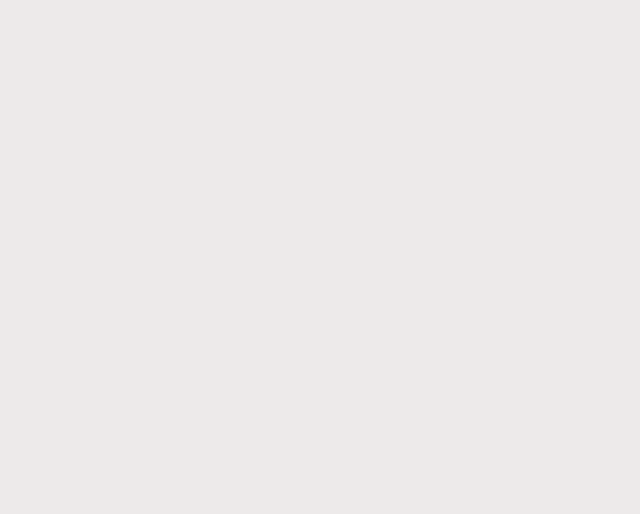
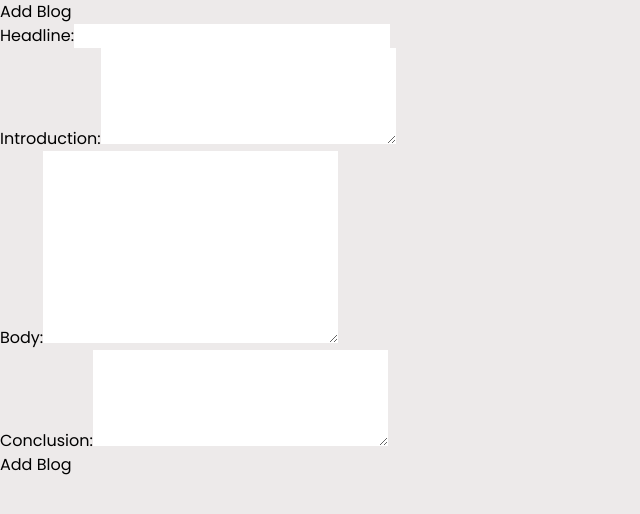
Before and after one commit to SusheelThapa/blog, a React app in the folder blog/: page /addblog in a window 1280 px wide. Before the commit this address had no page. Shown: the top 514 px of the page, without its empty margins (0-640 px from the left). Built offline with nearby package versions, Linux system fonts and the light colour scheme; the HTML template or start-up script is replaced by a standard one.

Commit message:
Created AddBlog Form

```diff
--- /dev/null
+++ b/blog/src/components/Common/Button.tsx
@@ -0,0 +1,15 @@
+interface Props {
+  text: string;
+}
+
+const Button = ({ text }: Props) => {
+  return (
+    <a href="/addblog">
+      <div className="my-5 bg-gray-700 text-white py-4 px-8 text-center hover:text-black hover:bg-gray-100 cursor-pointer rounded-2xl  w-full text-4xl">
+        {text}
+      </div>
+    </a>
+  );
+};
+
+export default Button;
--- /dev/null
+++ b/blog/src/pages/AddBlog.tsx
@@ -0,0 +1,97 @@
+import { useState } from "react";
+import Layout from "../layout/Layout";
+
+const AddBlog = () => {
+  const [headline, setHeadline] = useState("");
+  const [introduction, setIntroduction] = useState("");
+  const [body, setBody] = useState("");
+  const [conclusion, setConclusion] = useState("");
+
+  const handleSubmit = (e) => {
+    e.preventDefault();
+    const newBlog = {
+      headline,
+      introduction,
+      body,
+      conclusion,
+    };
+
+    // Perform API call or other actions with the new blog data
+
+    // Reset the form fields
+    setHeadline("");
+    setIntroduction("");
+    setBody("");
+    setConclusion("");
+  };
+
+  return (
+    <Layout>
+      <div className="max-w-lg mx-auto mt-8">
+        <h1 className="text-3xl font-semibold mb-4">Add Blog</h1>
+        <form onSubmit={handleSubmit} className="space-y-6">
+          <div>
+            <label htmlFor="headline" className="block font-medium mb-2">
+              Headline:
+            </label>
+            <input
+              type="text"
+              id="headline"
+              value={headline}
+              onChange={(e) => setHeadline(e.target.value)}
+              required
+              className="w-full px-4 py-2 rounded-lg border-gray-300 focus:ring-blue-500 focus:border-blue-500"
+            />
+          </div>
+          <div>
+            <label htmlFor="introduction" className="block font-medium mb-2">
+              Introduction:
+            </label>
+            <textarea
+              id="introduction"
+              value={introduction}
+              onChange={(e) => setIntroduction(e.target.value)}
+              required
+              className="w-full px-4 py-2 rounded-lg border-gray-300 focus:ring-blue-500 focus:border-blue-500"
+              rows={4}
+            />
+          </div>
+          <div>
+            <label htmlFor="body" className="block font-medium mb-2">
+              Body:
+            </label>
+            <textarea
+              id="body"
+              value={body}
+              onChange={(e) => setBody(e.target.value)}
+              required
+              className="w-full px-4 py-2 rounded-lg border-gray-300 focus:ring-blue-500 focus:border-blue-500"
+              rows={8}
+            />
+          </div>
+          <div>
+            <label htmlFor="conclusion" className="block font-medium mb-2">
+              Conclusion:
+            </label>
+            <textarea
+              id="conclusion"
+              value={conclusion}
+              onChange={(e) => setConclusion(e.target.value)}
+              required
+              className="w-full px-4 py-2 rounded-lg border-gray-300 focus:ring-blue-500 focus:border-blue-500"
+              rows={4}
+            />
+          </div>
+          <button
+            type="submit"
+            className="bg-blue-500 text-white py-2 px-4 rounded-md hover:bg-blue-600 transition-colors"
+          >
+            Add Blog
+          </button>
+        </form>
+      </div>
+    </Layout>
+  );
+};
+
+export default AddBlog;
--- a/blog/src/pages/HomePage.tsx
+++ b/blog/src/pages/HomePage.tsx
@@ -1,4 +1,5 @@
 import Blogs from "../components/Blogs/Blogs";
+import Button from "../components/Common/Button";
 import Layout from "../layout/Layout";
 import BlogType from "../types/blog";
 
@@ -17,7 +18,7 @@ const HomePage = ({ blogs }: Props) => {
           Unlocking insights, one byte at a time
         </div>
       </div>
-
+      <Button text="Add Blog" />
       <Blogs blogs={blogs} />
     </Layout>
   );
--- a/blog/src/routes/AppRoutes.tsx
+++ b/blog/src/routes/AppRoutes.tsx
@@ -4,6 +4,7 @@ import BlogPage from "../pages/BlogPage";
 import BlogType from "../types/blog";
 import blogsjson from "../assets/json/blog.json"; // Assuming the JSON file is exporting an array directly
 import { useState } from "react";
+import AddBlog from "../pages/AddBlog";
 
 const AppRoutes = () => {
   const [blogs] = useState<BlogType[]>(blogsjson);
@@ -13,6 +14,7 @@ const AppRoutes = () => {
       <Routes>
         <Route path="/" element={<HomePage blogs={blogs} />} />
         <Route path="/blog/:id" element={<BlogPage blogs={blogs} />} />
+        <Route path="/addblog" element={<AddBlog />} />
       </Routes>
     </Router>
   );
```
